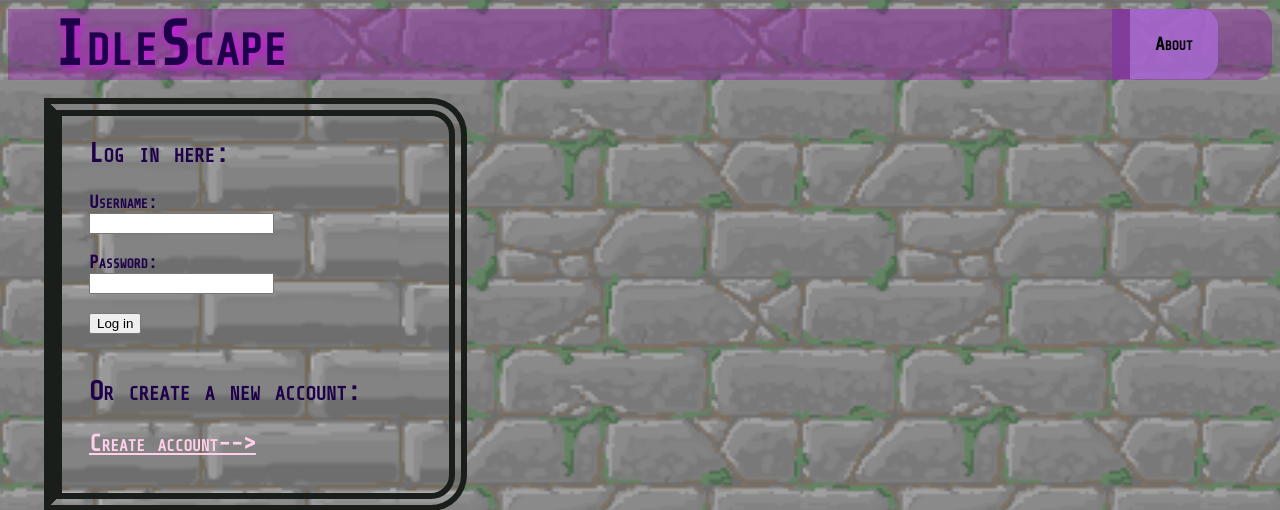
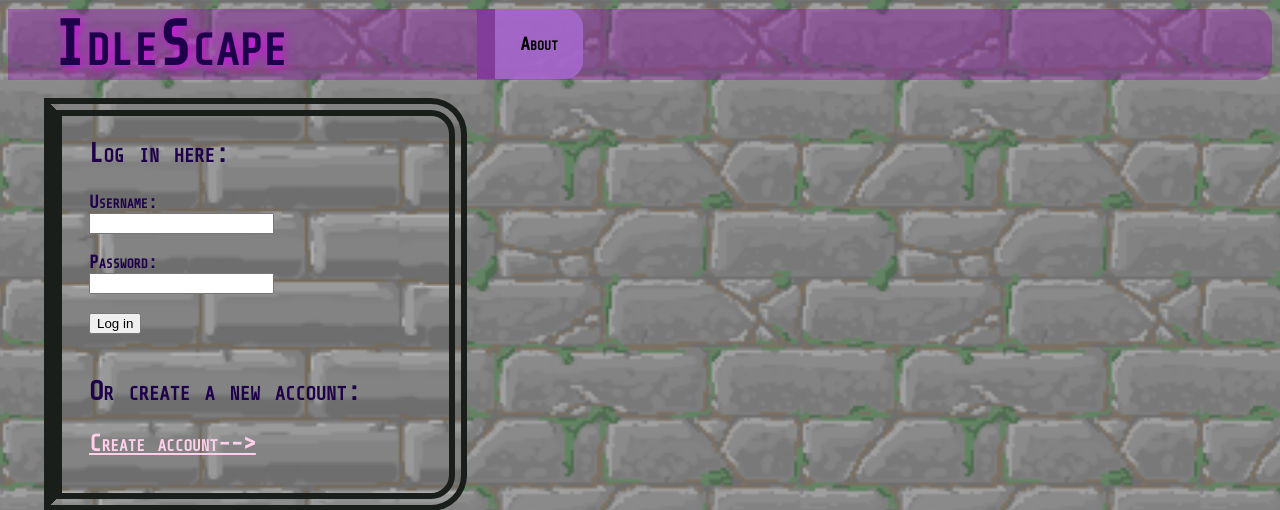
Before and after one commit to juhkure/IdleScape, a Flask app: page / in a window 1280 px wide. Shown: the top 510 px of the page. Run offline with Flask 3, Linux system fonts and the light colour scheme; parts of the project's set-up code (start-up, migrations or seed data) failed here and were passed over.

Commit message:
Simplify button functionality and moved it's position left

```diff
--- a/static/style.css
+++ b/static/style.css
@@ -39,8 +39,10 @@ button {
     border-top-right-radius: 1em;
     border-bottom-right-radius: 1em;
 
-    left: -3em;
-    position: relative;
+    left: 26.5em;
+    position: absolute;
+    /* left: -3em; */
+    /* position: relative; */
     border-width: 1em;
 }
 
--- a/templates/base.html
+++ b/templates/base.html
@@ -40,7 +40,6 @@
             button.onmousedown = function () {
                 button.style.marginRight = '0.5em';
                 button.style.borderWidth = '0.2em';
-                button.style.left = '-3.3em';
                 button.style.backgroundColor = hoverColor;
             };
 
@@ -49,23 +48,14 @@
                 button.style.backgroundColor = normalColor;
             }
 
-            button.onmouseover = function () {
-
-            };
-            button.onmouseleave = function () {
-
-            };
-
             button.addEventListener('click', () => {
                 isToggled = !isToggled;
                 if (isToggled) {
                     button.style.backgroundColor = normalColor;
                     button.style.borderWidth = '0.5em';
-                    button.style.left= '-3.5em';
                 } else {
                     button.style.backgroundColor = normalColor;
                     button.style.borderWidth = '1em';
-                    button.style.left = '-3em';
                 }
             });
 
--- a/templates/main_menu.html
+++ b/templates/main_menu.html
@@ -136,7 +136,7 @@ Main menu
                         let currentLevel = data.currentLevel;
                         let totalExperience = data.totalExperience;
                         let experienceRate = data.experienceRate;
-                        skillInfo.innerHTML = "<p>" + skillName + "</p>" +
+                        skillInfo.innerHTML = "<h2>" + skillName + "</h2>" +
                             "<p>Current level: " + currentLevel + "</p>" +
                             "<p>Total experience: " + totalExperience + "</p>" +
                             "<p>Current experience rate: " + experienceRate + " xp" +
```
